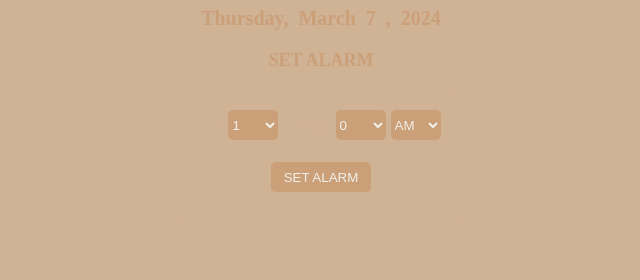
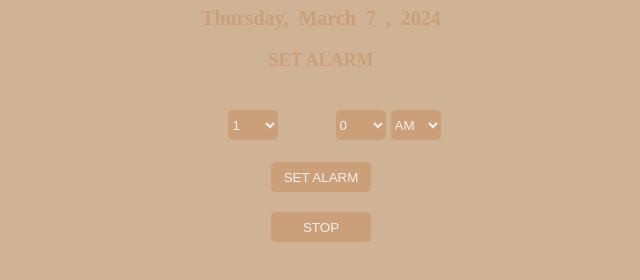
Before and after one commit to Simplysekinah/Alarm-timmer, a plain HTML site: page index.html in a window 1280 px wide. Shown: the part 168-448 px from the top of the page, without its empty margins (319-959 px from the left). Drawn offline with Linux system fonts and the light colour scheme.

Commit message:
pause button

```diff
--- a/alarm.js
+++ b/alarm.js
@@ -120,3 +120,7 @@ function setAlarm(){
     }, 1000)
 
 }
+function stopAlarm(){
+    ringtone.pause()
+    ringtone.load();
+}
--- a/index.html
+++ b/index.html
@@ -112,6 +112,7 @@
             </select>
             </div>
             <button onclick="setAlarm()" id="alert">SET ALARM</button>
+            <button onclick="stopAlarm()" id="alert">STOP</button>
         </div>
 
     </div>
```
